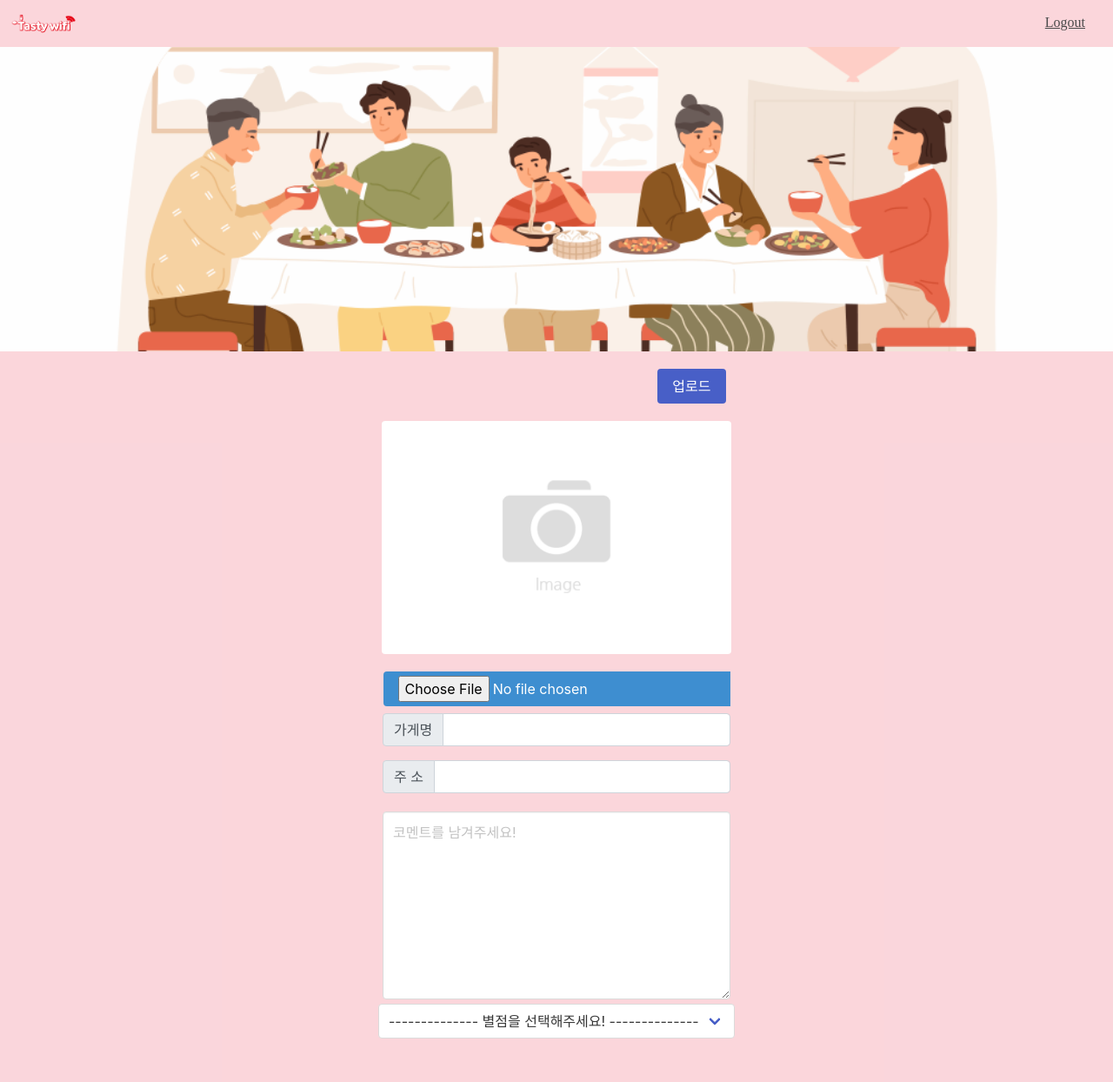
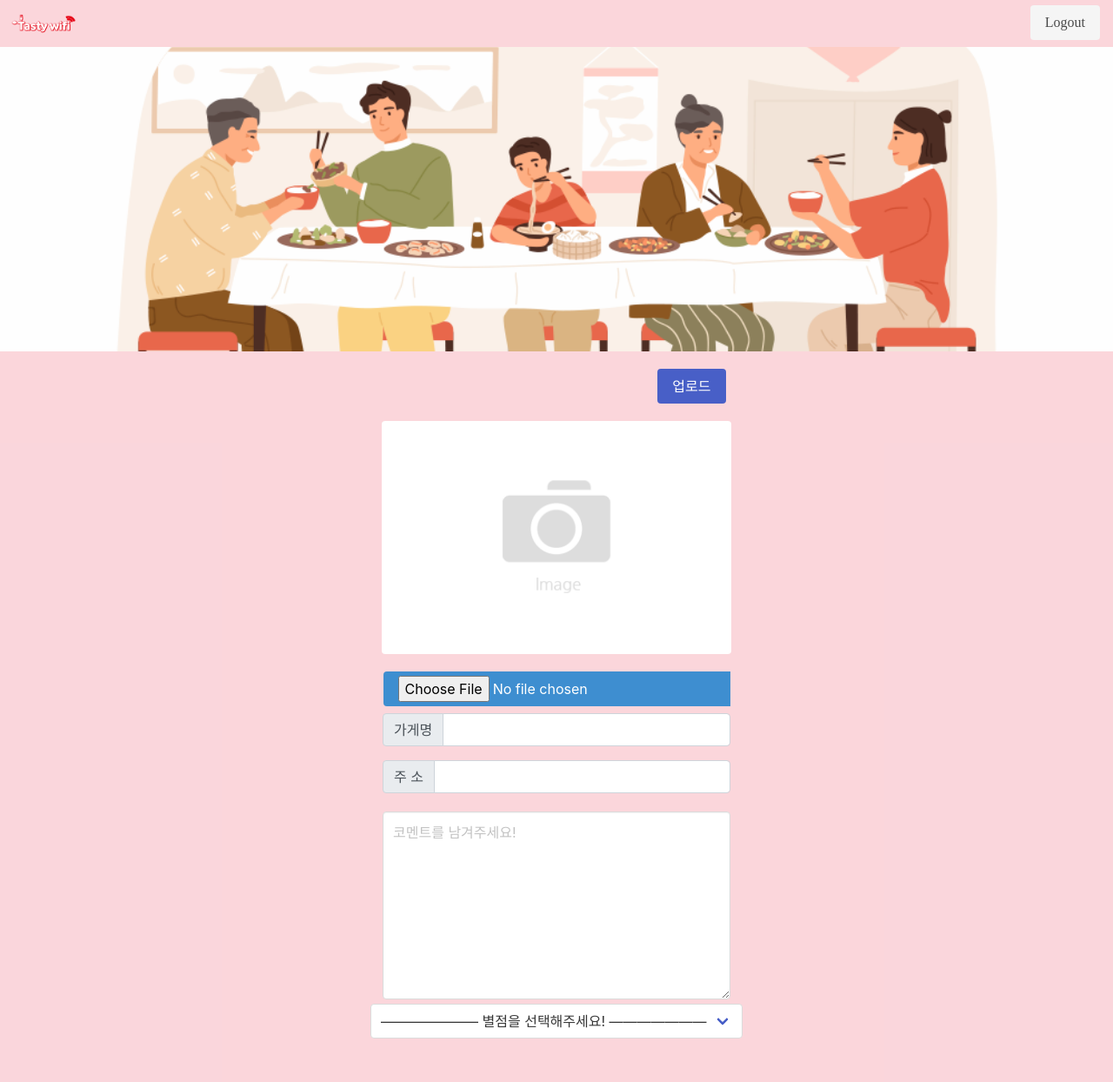
Before and after one commit to hyun-woong/mini_shar, a Flask app: template templates/post_save.html in a window 1280 px wide. Shown: the whole page at 87% size. Run offline with Flask 2, Linux system fonts and the light colour scheme; the template is opened without the code that fills it, so the values that code supplies are empty; some libraries are stand-ins or nearby versions.

Commit message:
1.js: mainpost, post_save / 2. css: main_style / 3. html: login, post_save 수정

```diff
--- a/static/css/main_style.css
+++ b/static/css/main_style.css
@@ -1,4 +1,3 @@
-
 .section {
     padding: 1rem 1.5rem;
     max-width: 750px;
@@ -86,4 +85,3 @@ input::-webkit-calendar-picker-indicator {
     align-items: end;
     justify-content: center;
 }
->>>>>>> c0bb1e70ea8af0d2d921224e29c5564af45e25b2
--- a/templates/login.html
+++ b/templates/login.html
@@ -3,7 +3,7 @@
 <head>
 
     <!-- Webpage Title -->
-    <title>Log In | SWEETER</title>
+    <title>Log In | Tasty Wifi</title>
 
     <!-- Required meta tags -->
     <meta charset="utf-8">
--- a/templates/post_save.html
+++ b/templates/post_save.html
@@ -25,7 +25,7 @@
     <link rel="icon" href="{{ url_for('static', filename='../static/image/favicon.ico') }}" type="image/x-icon">
     <meta property="og:title" content="TastyWifi - 나만 알기 아쉬운 맛집 공유 플랫폼"/>
     <meta property="og:description" content="mini project"/>
-    <meta property="og:image" content="{{ url_for('static', filename='../static/image/800x400.png') }}"/>
+    <meta property="og:image" content="{{ url_for('static', filename='../static/image/tastywifi_logo.png') }}"/>
 
     <!-- Optional JavaScript -->
     <!-- jQuery first, then Popper.js, then Bootstrap JS -->
@@ -58,8 +58,7 @@
     <section class="section_bar">
         <div class="container">
             <h2 class="subtitle">
-                <button onclick="sign_out()" class="button is-text" id="posting-btn">Logout
-                </button>
+                <button onclick="sign_out()" class="button is-light" id="posting-btn">Logout</button>
             </h2>
         </div>
     </section>
@@ -113,7 +112,7 @@
         <div class="star">
             <div class="select is-normal">
                 <select id="star">
-                    <option>-------------- 별점을 선택해주세요! --------------</option>
+                    <option>——————— 별점을 선택해주세요! ———————</option>
                     <option>⭐</option>
                     <option>⭐⭐</option>
                     <option>⭐⭐⭐</option>
@@ -122,7 +121,6 @@
                 </select>
             </div>
         </div>
-
     </div>
 </div>
 </body>
```
Also changed, not shown: static/js/mainpost.js (+0 -18 lines), static/js/post_save.js (line endings or trailing spaces).
